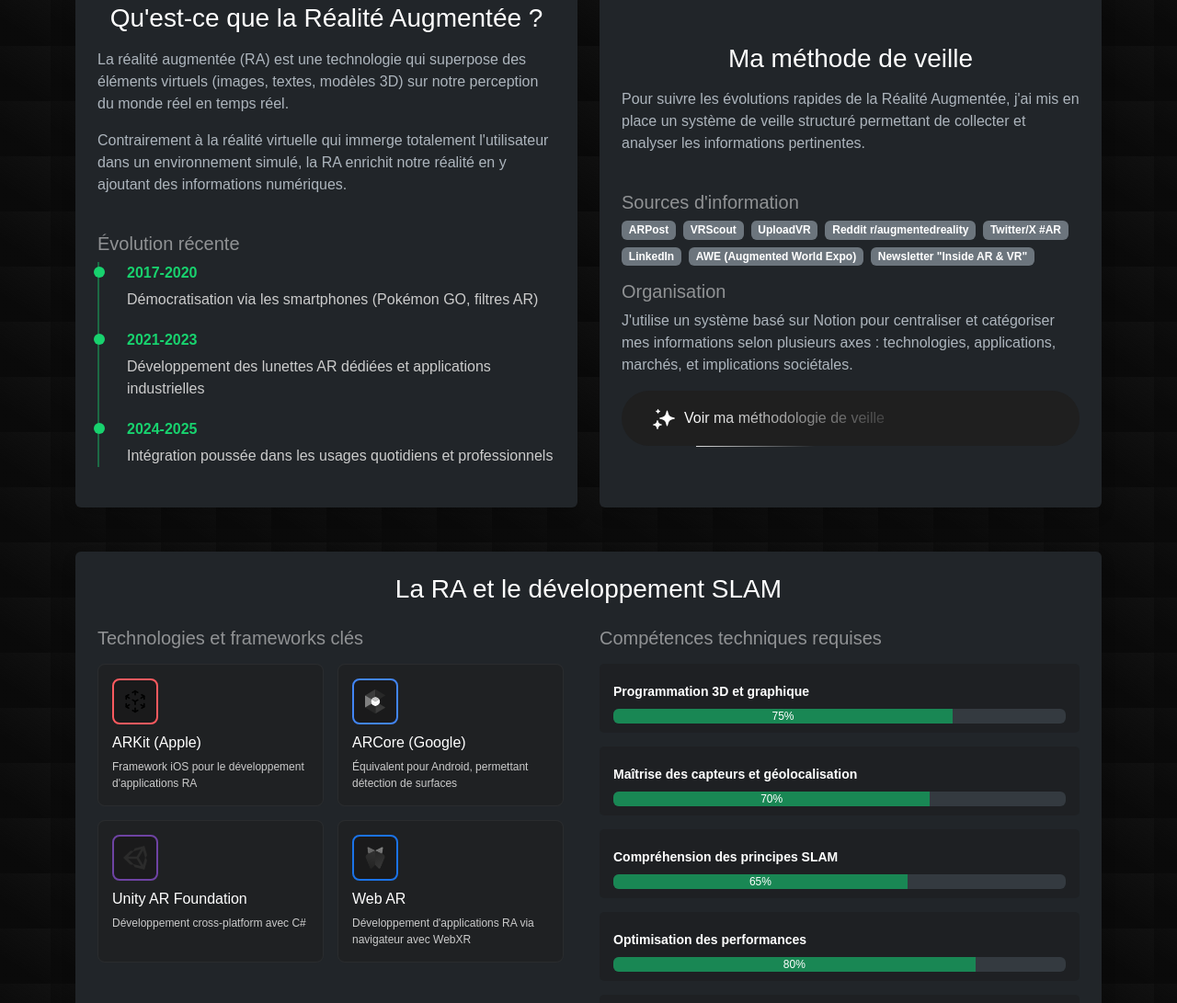
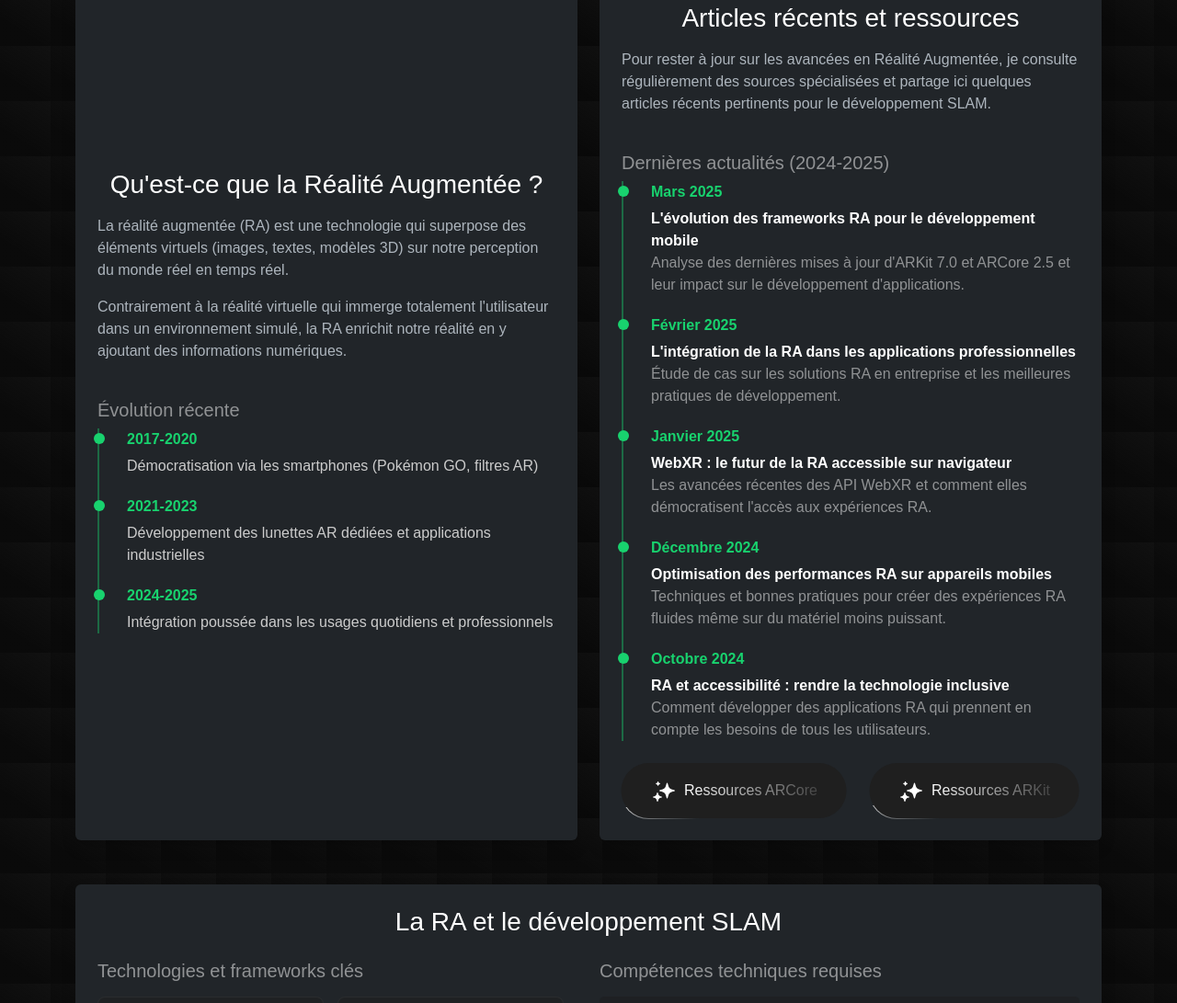
Before and after one commit to KLNPRO/portfolio, a website: page index.html in a window 1280 px wide. Shown: the part 5165-6256 px from the top of the page at 92% size. Drawn offline with nearby package versions, Linux system fonts and the light colour scheme.

Commit message:
mise ajour 26

```diff
--- a/index.html
+++ b/index.html
@@ -615,34 +615,78 @@
             </div>
             <div class="col-lg-6">
               <div class="card bg-dark h-100 border-0 shadow p-4">
-                    <h3 class="text-white mb-3">Ma méthode de veille</h3>
-                    <p>Pour suivre les évolutions rapides de la Réalité Augmentée, j'ai mis en place un système de veille structuré permettant de collecter et analyser les informations pertinentes.</p>
+                  <h3 class="text-white mb-3">Articles récents et ressources</h3>
+                  <p>Pour rester à jour sur les avancées en Réalité Augmentée, je consulte régulièrement des sources spécialisées et partage ici quelques articles récents pertinents pour le développement SLAM.</p>
 
                   <div class="mt-4">
-                        <h5 class="text-white-50">Sources d'information</h5>
-                        <div class="d-flex flex-wrap gap-2 mb-3">
-                            <span class="badge bg-secondary">ARPost</span>
-                            <span class="badge bg-secondary">VRScout</span>
-                            <span class="badge bg-secondary">UploadVR</span>
-                            <span class="badge bg-secondary">Reddit r/augmentedreality</span>
-                            <span class="badge bg-secondary">Twitter/X #AR</span>
-                            <span class="badge bg-secondary">LinkedIn</span>
-                            <span class="badge bg-secondary">AWE (Augmented World Expo)</span>
-                            <span class="badge bg-secondary">Newsletter "Inside AR & VR"</span>
+                      <h5 class="text-white-50">Dernières actualités (2024-2025)</h5>
+                      <div class="timeline-compact">
+                          <div class="timeline-item">
+                              <span class="timeline-date">Mars 2025</span>
+                              <div class="timeline-content">
+                                  <a href="#" class="text-white" style="text-decoration: none;">
+                                      <strong>L'évolution des frameworks RA pour le développement mobile</strong>
+                                  </a>
+                                  <p class="mb-0 text-white-50">Analyse des dernières mises à jour d'ARKit 7.0 et ARCore 2.5 et leur impact sur le développement d'applications.</p>
+                              </div>
+                          </div>
+                          <div class="timeline-item">
+                              <span class="timeline-date">Février 2025</span>
+                              <div class="timeline-content">
+                                  <a href="#" class="text-white" style="text-decoration: none;">
+                                      <strong>L'intégration de la RA dans les applications professionnelles</strong>
+                                  </a>
+                                  <p class="mb-0 text-white-50">Étude de cas sur les solutions RA en entreprise et les meilleures pratiques de développement.</p>
+                              </div>
+                          </div>
+                          <div class="timeline-item">
+                              <span class="timeline-date">Janvier 2025</span>
+                              <div class="timeline-content">
+                                  <a href="#" class="text-white" style="text-decoration: none;">
+                                      <strong>WebXR : le futur de la RA accessible sur navigateur</strong>
+                                  </a>
+                                  <p class="mb-0 text-white-50">Les avancées récentes des API WebXR et comment elles démocratisent l'accès aux expériences RA.</p>
+                              </div>
+                          </div>
+                          <div class="timeline-item">
+                              <span class="timeline-date">Décembre 2024</span>
+                              <div class="timeline-content">
+                                  <a href="#" class="text-white" style="text-decoration: none;">
+                                      <strong>Optimisation des performances RA sur appareils mobiles</strong>
+                                  </a>
+                                  <p class="mb-0 text-white-50">Techniques et bonnes pratiques pour créer des expériences RA fluides même sur du matériel moins puissant.</p>
+                              </div>
+                          </div>
+                          <div class="timeline-item">
+                              <span class="timeline-date">Octobre 2024</span>
+                              <div class="timeline-content">
+                                  <a href="#" class="text-white" style="text-decoration: none;">
+                                      <strong>RA et accessibilité : rendre la technologie inclusive</strong>
+                                  </a>
+                                  <p class="mb-0 text-white-50">Comment développer des applications RA qui prennent en compte les besoins de tous les utilisateurs.</p>
+                              </div>
+                          </div>
                       </div>
 
-                        <h5 class="text-white-50">Organisation</h5>
-                        <p>J'utilise un système basé sur Notion pour centraliser et catégoriser mes informations selon plusieurs axes : technologies, applications, marchés, et implications sociétales.</p>
-
-                        <div class="mt-3 d-grid">
-                            <button class="sparkle-button" onclick="window.open('assets/docs/methode_veille_ra.pdf')">
+                      <div class="mt-4 d-flex justify-content-between">
+                          <button class="sparkle-button" onclick="window.open('https://developers.google.com/ar')">
                               <div class="dots-border"></div>
                               <svg xmlns="http://www.w3.org/2000/svg" fill="none" viewBox="0 0 24 24" class="sparkle">
                                   <path class="path" stroke-linejoin="round" stroke-linecap="round" stroke="black" fill="black" d="M14.187 8.096L15 5.25L15.813 8.096C16.0231 8.83114 16.4171 9.50062 16.9577 10.0413C17.4984 10.5819 18.1679 10.9759 18.903 11.186L21.75 12L18.904 12.813C18.1689 13.0231 17.4994 13.4171 16.9587 13.9577C16.4181 14.4984 16.0241 15.1679 15.814 15.903L15 18.75L14.187 15.904C13.9769 15.1689 13.5829 14.4994 13.0423 13.9587C12.5016 13.4181 11.8321 13.0241 11.097 12.814L8.25 12L11.096 11.187C11.8311 10.9769 12.5006 10.5829 13.0413 10.0423C13.5819 9.50162 13.9759 8.83214 14.186 8.097L14.187 8.096Z"></path>
                                   <path class="path" stroke-linejoin="round" stroke-linecap="round" stroke="black" fill="black" d="M6 14.25L5.741 15.285C5.59267 15.8785 5.28579 16.4206 4.85319 16.8532C4.42059 17.2858 3.87853 17.5927 3.285 17.741L2.25 18L3.285 18.259C3.87853 18.4073 4.42059 18.7142 4.85319 19.1468C5.28579 19.5794 5.59267 20.1215 5.741 20.715L6 21.75L6.259 20.715C6.40725 20.1216 6.71398 19.5796 7.14639 19.147C7.5788 18.7144 8.12065 18.4075 8.714 18.259L9.75 18L8.714 17.741C8.12065 17.5925 7.5788 17.2856 7.14639 16.853C6.71398 16.4204 6.40725 15.8784 6.259 15.285L6 14.25Z"></path>
                                   <path class="path" stroke-linejoin="round" stroke-linecap="round" stroke="black" fill="black" d="M6.5 4L6.303 4.5915C6.24777 4.75718 6.15472 4.90774 6.03123 5.03123C5.90774 5.15472 5.75718 5.24777 5.5915 5.303L5 5.5L5.5915 5.697C5.75718 5.75223 5.90774 5.84528 6.03123 5.96877C6.15472 6.09226 6.24777 6.24282 6.303 6.4085L6.5 7L6.697 6.4085C6.75223 6.24282 6.84528 6.09226 6.96877 5.96877C7.09226 5.84528 7.24282 5.75223 7.4085 5.697L8 5.5L7.4085 5.303C7.24282 5.24777 7.09226 5.15472 6.96877 5.03123C6.84528 4.90774 6.75223 4.75718 6.697 4.5915L6.5 4Z"></path>
                               </svg>
-                                <span class="text-button">Voir ma méthodologie de veille</span>
+                              <span class="text-button">Ressources ARCore</span>
+                          </button>
+
+                          <button class="sparkle-button" onclick="window.open('https://developer.apple.com/augmented-reality/')">
+                              <div class="dots-border"></div>
+                              <svg xmlns="http://www.w3.org/2000/svg" fill="none" viewBox="0 0 24 24" class="sparkle">
+                                  <path class="path" stroke-linejoin="round" stroke-linecap="round" stroke="black" fill="black" d="M14.187 8.096L15 5.25L15.813 8.096C16.0231 8.83114 16.4171 9.50062 16.9577 10.0413C17.4984 10.5819 18.1679 10.9759 18.903 11.186L21.75 12L18.904 12.813C18.1689 13.0231 17.4994 13.4171 16.9587 13.9577C16.4181 14.4984 16.0241 15.1679 15.814 15.903L15 18.75L14.187 15.904C13.9769 15.1689 13.5829 14.4994 13.0423 13.9587C12.5016 13.4181 11.8321 13.0241 11.097 12.814L8.25 12L11.096 11.187C11.8311 10.9769 12.5006 10.5829 13.0413 10.0423C13.5819 9.50162 13.9759 8.83214 14.186 8.097L14.187 8.096Z"></path>
+                                  <path class="path" stroke-linejoin="round" stroke-linecap="round" stroke="black" fill="black" d="M6 14.25L5.741 15.285C5.59267 15.8785 5.28579 16.4206 4.85319 16.8532C4.42059 17.2858 3.87853 17.5927 3.285 17.741L2.25 18L3.285 18.259C3.87853 18.4073 4.42059 18.7142 4.85319 19.1468C5.28579 19.5794 5.59267 20.1215 5.741 20.715L6 21.75L6.259 20.715C6.40725 20.1216 6.71398 19.5796 7.14639 19.147C7.5788 18.7144 8.12065 18.4075 8.714 18.259L9.75 18L8.714 17.741C8.12065 17.5925 7.5788 17.2856 7.14639 16.853C6.71398 16.4204 6.40725 15.8784 6.259 15.285L6 14.25Z"></path>
+                                  <path class="path" stroke-linejoin="round" stroke-linecap="round" stroke="black" fill="black" d="M6.5 4L6.303 4.5915C6.24777 4.75718 6.15472 4.90774 6.03123 5.03123C5.90774 5.15472 5.75718 5.24777 5.5915 5.303L5 5.5L5.5915 5.697C5.75718 5.75223 5.90774 5.84528 6.03123 5.96877C6.15472 6.09226 6.24777 6.24282 6.303 6.4085L6.5 7L6.697 6.4085C6.75223 6.24282 6.84528 6.09226 6.96877 5.96877C7.09226 5.84528 7.24282 5.75223 7.4085 5.697L8 5.5L7.4085 5.303C7.24282 5.24777 7.09226 5.15472 6.96877 5.03123C6.84528 4.90774 6.75223 4.75718 6.697 4.5915L6.5 4Z"></path>
+                              </svg>
+                              <span class="text-button">Ressources ARKit</span>
                           </button>
                       </div>
                   </div>
```
Lines whose indentation alone changed are shown as unchanged.
